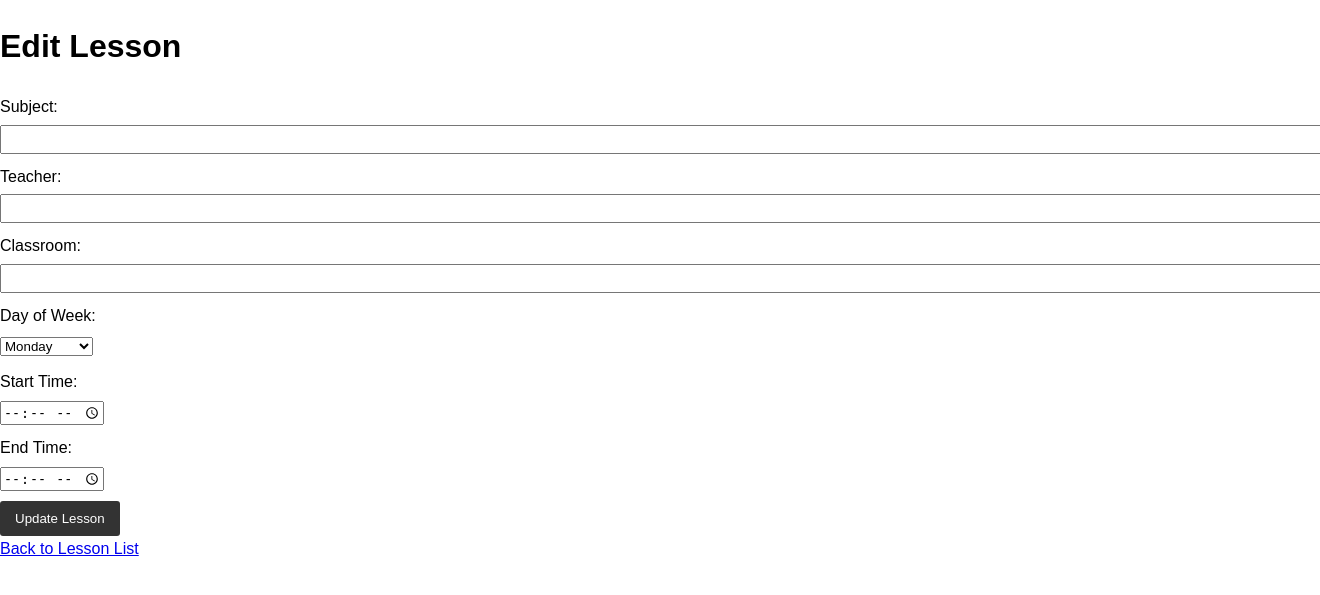
After one commit to craigbourne/school_lms, a FastAPI app: template templates/lesson_edit.html in a window 1320 px wide; the page is wider, and only the part inside the window is pictured. The commit adds this page. Shown: the top 595 px of that part. Run offline with FastAPI, Linux system fonts and the light colour scheme; the template is opened without the code that fills it, so the values that code supplies are empty.

Commit message:
Implemented edit lesson functionality

```diff
--- a/src/main.py
+++ b/src/main.py
@@ -239,6 +239,58 @@ async def lesson_add(
     created_lesson = await create_lesson(new_lesson, timetable_id, current_user)
     return RedirectResponse(url="/lessons/", status_code=303)
 
+@app.get("/lessons/{lesson_id}/edit")
+async def lesson_edit_form(lesson_id: int, request: Request, current_user: UserInDB = Depends(get_current_user)):
+    if current_user.role not in ["admin", "teacher"]:
+        raise HTTPException(status_code=403, detail="Only administrators and teachers can edit lessons")
+
+    lesson = next((lesson for lesson in lessons_db if lesson.id == lesson_id), None)
+    if not lesson:
+        raise HTTPException(status_code=404, detail="Lesson not found")
+
+    return templates.TemplateResponse("lesson_edit.html", {"request": request, "lesson": lesson})
+
+@app.post("/lessons/{lesson_id}/edit")
+async def lesson_edit(
+    lesson_id: int,
+    request: Request,
+    subject: str = Form(...),
+    teacher: str = Form(...),
+    classroom: str = Form(...),
+    day_of_week: str = Form(...),
+    start_time: str = Form(...),
+    end_time: str = Form(...),
+    current_user: UserInDB = Depends(get_current_user)
+):
+    if current_user.role not in ["admin", "teacher"]:
+        raise HTTPException(status_code=403, detail="Only administrators and teachers can edit lessons")
+
+    # Convert time strings to time objects
+    start_time_obj = datetime.strptime(start_time, "%H:%M").time()
+    end_time_obj = datetime.strptime(end_time, "%H:%M").time()
+
+    updated_lesson = LessonCreate(
+        subject=subject,
+        teacher=teacher,
+        classroom=classroom,
+        day_of_week=day_of_week,
+        start_time=start_time_obj,
+        end_time=end_time_obj
+    )
+
+    # Find the lesson in the database and update it
+    for i, lesson in enumerate(lessons_db):
+        if lesson.id == lesson_id:
+            lessons_db[i] = Lesson(id=lesson_id, **updated_lesson.dict())
+            # Update the lesson in all timetables
+            for timetable in timetables_db:
+                for j, timetable_lesson in enumerate(timetable.lessons):
+                    if timetable_lesson.id == lesson_id:
+                        timetable.lessons[j] = lessons_db[i]
+            return RedirectResponse(url="/lessons/", status_code=303)
+
+    raise HTTPException(status_code=404, detail="Lesson not found")
+
 @app.get("/timetable/{user_id}", response_model=Timetable)
 async def get_timetable(user_id: int, current_user: UserInDB = Depends(get_current_user)):
     # Need to fetch actual timetable from database
--- /dev/null
+++ b/templates/lesson_edit.html
@@ -0,0 +1,44 @@
+<!DOCTYPE html>
+<html lang="en">
+<head>
+  <meta charset="UTF-8">
+  <meta name="viewport" content="width=device-width, initial-scale=1.0">
+  <title>Edit Lesson</title>
+  <link rel="stylesheet" href="{{ url_for('static', path='/style.css') }}">
+</head>
+<body>
+  <h1>Edit Lesson</h1>
+  <form method="POST" action="">
+    <div>
+      <label for="subject">Subject:</label>
+      <input type="text" id="subject" name="subject" value="{{ lesson.subject }}" required>
+    </div>
+    <div>
+      <label for="teacher">Teacher:</label>
+      <input type="text" id="teacher" name="teacher" value="{{ lesson.teacher }}" required>
+    </div>
+    <div>
+      <label for="classroom">Classroom:</label>
+      <input type="text" id="classroom" name="classroom" value="{{ lesson.classroom }}" required>
+    </div>
+    <div>
+      <label for="day_of_week">Day of Week:</label>
+      <select id="day_of_week" name="day_of_week" required>
+        {% for day in ['Monday', 'Tuesday', 'Wednesday', 'Thursday', 'Friday'] %}
+        <option value="{{ day }}" {% if day==lesson.day_of_week %}selected{% endif %}>{{ day }}</option>
+        {% endfor %}
+      </select>
+    </div>
+    <div>
+      <label for="start_time">Start Time:</label>
+      <input type="time" id="start_time" name="start_time" value="{{ lesson.start_time }}" required>
+    </div>
+    <div>
+      <label for="end_time">End Time:</label>
+      <input type="time" id="end_time" name="end_time" value="{{ lesson.end_time }}" required>
+    </div>
+    <button type="submit">Update Lesson</button>
+  </form>
+  <a href="{{ url_for('list_lessons') }}">Back to Lesson List</a>
+</body>
+</html>
--- a/templates/lesson_list.html
+++ b/templates/lesson_list.html
@@ -32,12 +32,14 @@
         <td>{{ lesson.day_of_week }}</td>
         <td>{{ lesson.start_time }}</td>
         <td>{{ lesson.end_time }}</td>
+
         {% if current_user.role in ['admin', 'teacher'] %}
         <td>
-          <!-- Need add edit and delete links here later -->
-          Edit | Delete
+          <!-- Need add delete link still -->
+          <a href="{{ url_for('lesson_edit_form', lesson_id=lesson.id) }}">Edit</a> | Delete
         </td>
         {% endif %}
+
       </tr>
       {% endfor %}
     </tbody>
```
